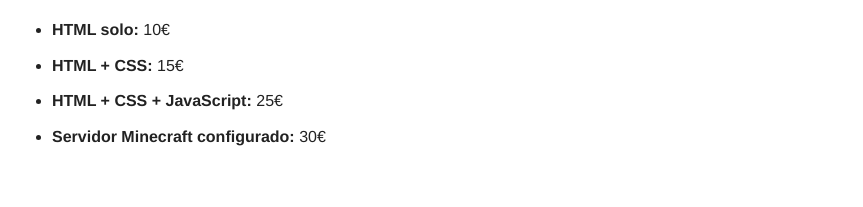
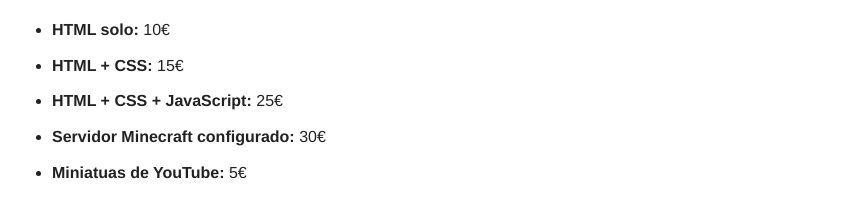
Before and after one commit to vsergiors/dev, a plain HTML site: page index.html in a window 1280 px wide. Shown: the part 585-792 px from the top of the page, without its empty margins (208-1071 px from the left). Drawn offline with Linux system fonts and the light colour scheme.

Commit message:
Update index.html

```diff
--- a/index.html
+++ b/index.html
@@ -25,6 +25,7 @@
         <li><strong>HTML + CSS:</strong> 15€</li>
         <li><strong>HTML + CSS + JavaScript:</strong> 25€</li>
         <li><strong>Servidor Minecraft configurado:</strong> 30€</li>
+        <li><strong>Miniatuas de YouTube:</strong> 5€</li>
       </ul>
     </section>
 
```
